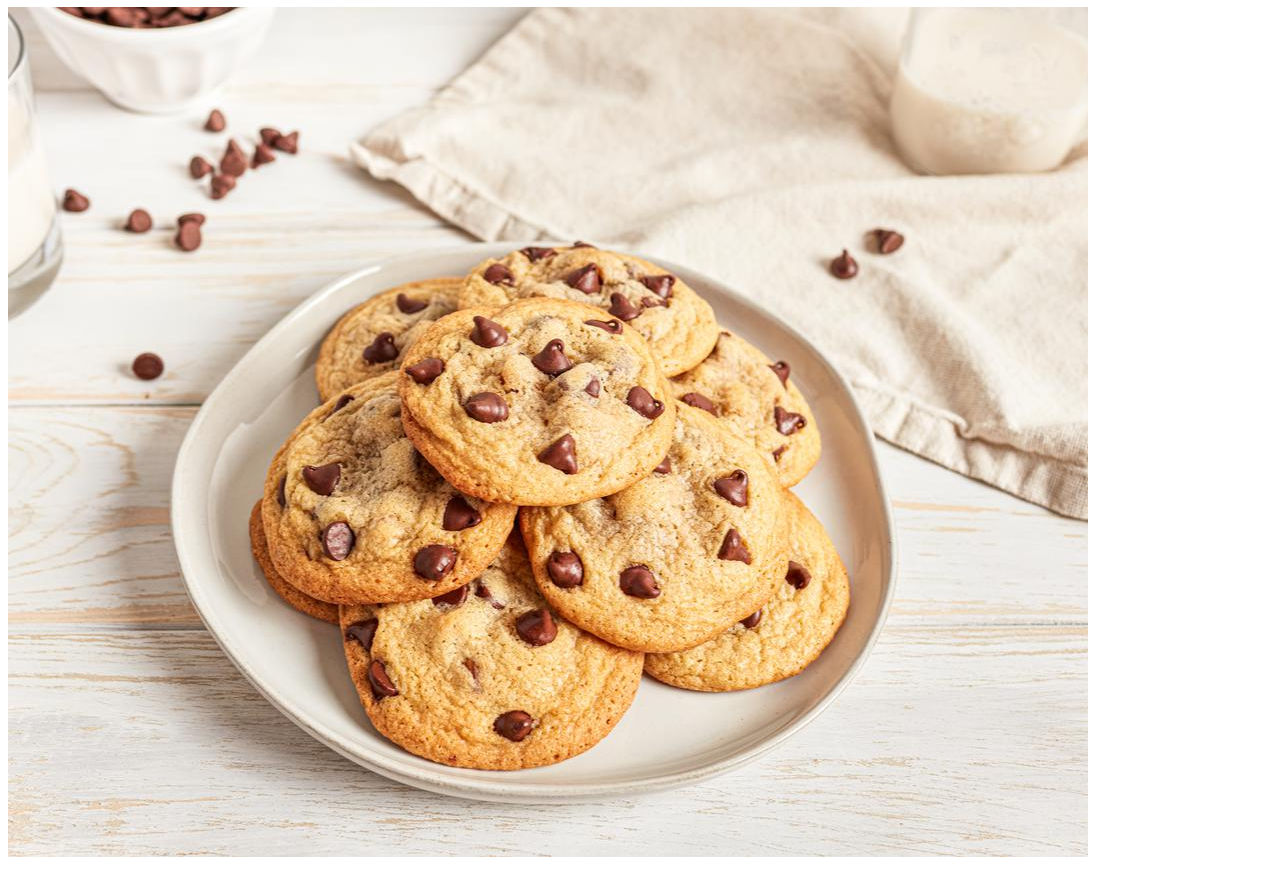
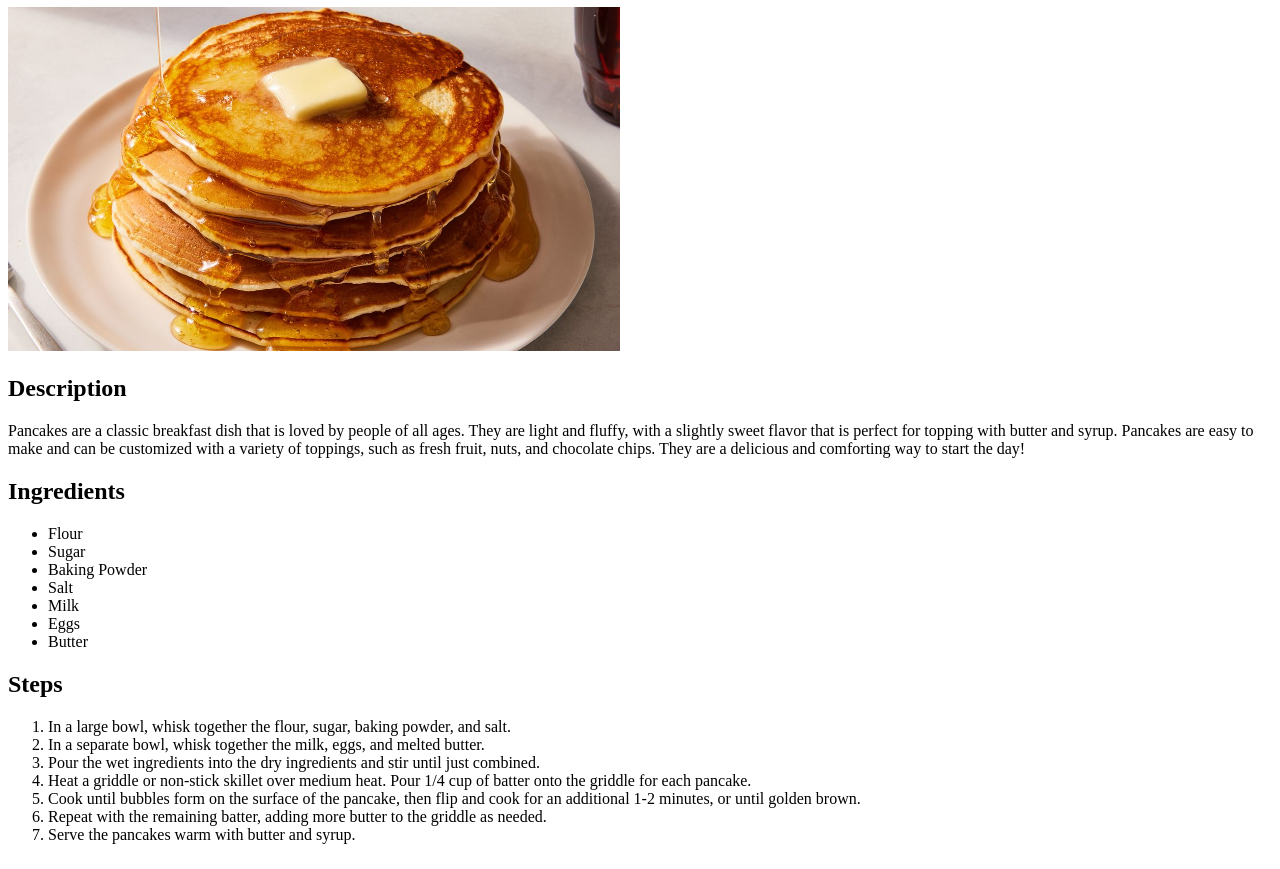
Before and after one commit to childofthe20th/odin-recipes, a plain HTML site: page recipes/pancakes.html in a window 1280 px wide. Shown: the part 73-942 px from the top of the page. Drawn offline with Linux system fonts and the light colour scheme.

Commit message:
Create recipes, descriptions, and lists

```diff
--- a/recipes/pancakes.html
+++ b/recipes/pancakes.html
@@ -6,7 +6,29 @@
     <title>Document</title>
 </head>
 <body>
-    <h1>Cookies</h1>
-    <img src="../images/cookies.jpg" alt="an image of cookies">
+    <h1>Pancakes</h1>
+    <img src="../images/pancakes.jpg" alt="an image of pancakes" width="612">
+    <h2>Description</h2>
+    <p>Pancakes are a classic breakfast dish that is loved by people of all ages. They are light and fluffy, with a slightly sweet flavor that is perfect for topping with butter and syrup. Pancakes are easy to make and can be customized with a variety of toppings, such as fresh fruit, nuts, and chocolate chips. They are a delicious and comforting way to start the day!</p>
+    <h2>Ingredients</h2>
+        <ul>
+            <li>Flour</li>
+            <li>Sugar</li>
+            <li>Baking Powder</li>
+            <li>Salt</li>
+            <li>Milk</li>
+            <li>Eggs</li>
+            <li>Butter</li>
+        </ul>
+    <h2>Steps</h2>
+        <ol>
+            <li>In a large bowl, whisk together the flour, sugar, baking powder, and salt.</li>
+            <li>In a separate bowl, whisk together the milk, eggs, and melted butter.</li>
+            <li>Pour the wet ingredients into the dry ingredients and stir until just combined.</li>
+            <li>Heat a griddle or non-stick skillet over medium heat. Pour 1/4 cup of batter onto the griddle for each pancake.</li>
+            <li>Cook until bubbles form on the surface of the pancake, then flip and cook for an additional 1-2 minutes, or until golden brown.</li>
+            <li>Repeat with the remaining batter, adding more butter to the griddle as needed.</li>
+            <li>Serve the pancakes warm with butter and syrup.</li>
+        </ol>
 </body>
 </html>
```
Also changed, not shown: recipes/cookies.html (+25 -0 lines), recipes/lasagna.html (+1 -2 lines).
